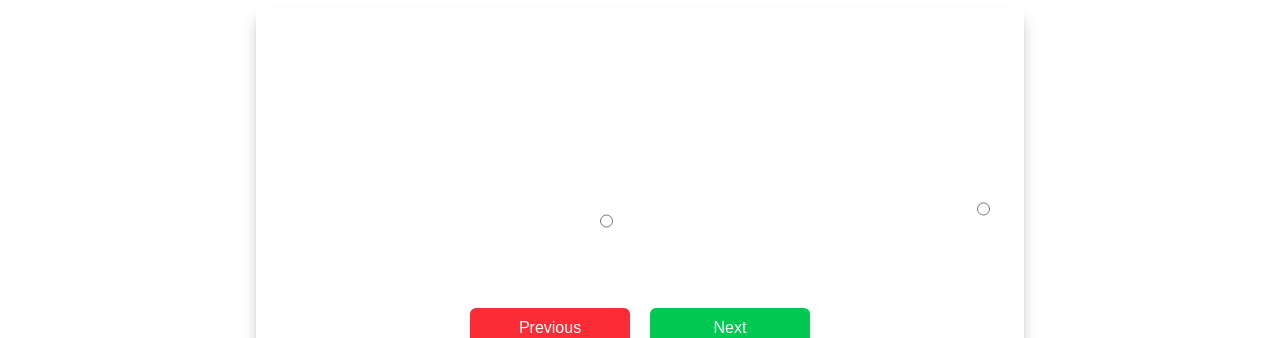
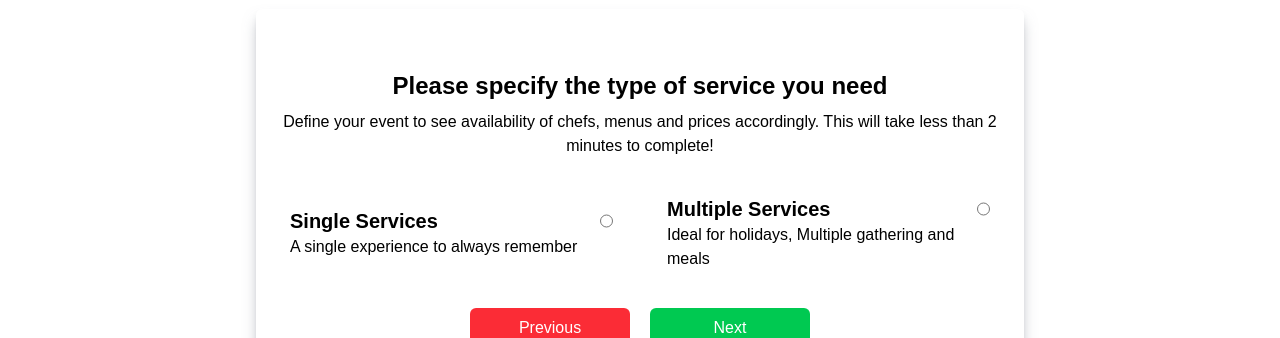
Before and after one commit to devarktini/Book-chef-choice, a Next.js app: page /book-chef in a window 1280 px wide. Shown: the part 132-470 px from the top of the page. Built offline with nearby package versions, Linux system fonts and the light colour scheme.

Commit message:
code added

```diff
--- a/Components/BookChef/components/ServicesSelect.jsx
+++ b/Components/BookChef/components/ServicesSelect.jsx
@@ -82,7 +82,7 @@ function ServicesSelect() {
 
   return (
     <Container>
-      <div className="text-center my-5 text-white">
+      <div className="text-center my-5 text-black">
         <p className="text-2xl font-semibold">{serviceSelectData.title}</p>
         <p className="my-2">{serviceSelectData.text}</p>
       </div>
@@ -94,8 +94,8 @@ function ServicesSelect() {
             onClick={() => handleOptionClicked(item.id)}
             className={`w-9/10 md:w-6/10 cursor-pointer p-4 rounded-md border transition-colors duration-200 ${
               isActive(item.id)
-                ? "bg-orange-500 text-white"
-                : "border-white text-white"
+                ? "bg-orange-500 text-black border-black"
+                : "border-white text-black "
             }`}
           >
             <div className="flex justify-between">
```
